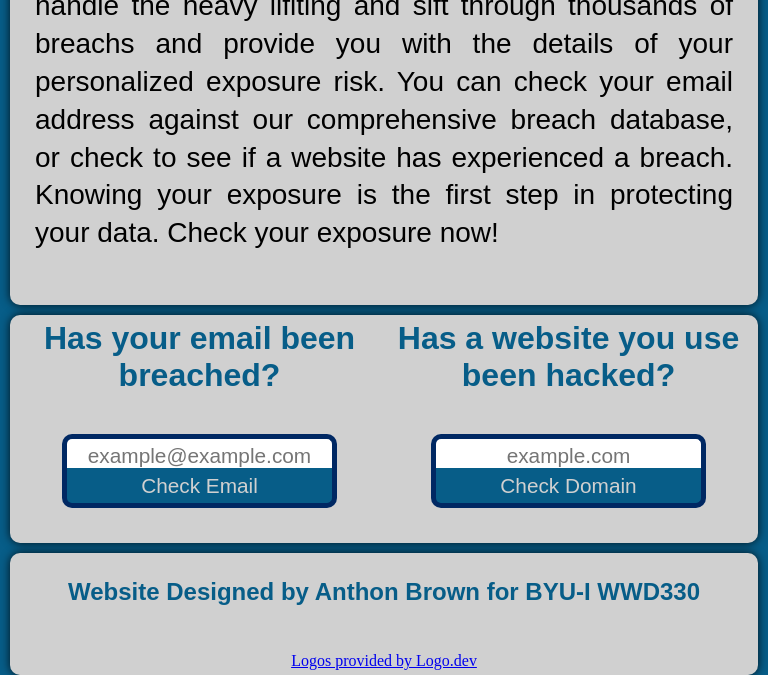
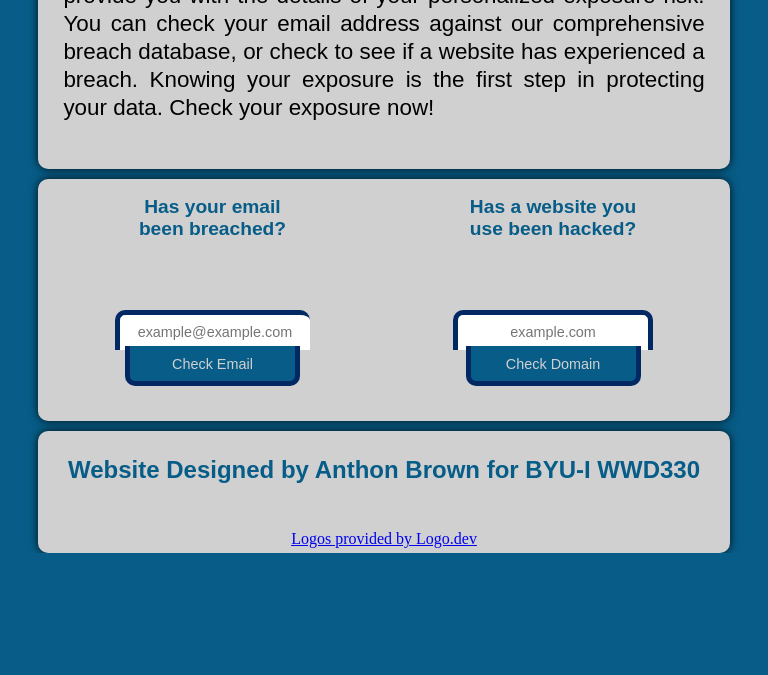
Before and after one commit to anthonb711/WDD330-Final-Project, a website built with Vite: page src/index.html in a window 768 px wide. Shown: the part 553-1228 px from the top of the page. After the commit the page ends 1106 px from the top, so only its background shows below. Built offline with nearby package versions, Linux system fonts and the light colour scheme.

Commit message:
this is resized for netify

```diff
--- a/src/css/base.css
+++ b/src/css/base.css
@@ -1,13 +1,9 @@
 :root {
   --font-body: Arial, Helvetica, sans-serif;
   --font-headline: Haettenschweiler, "Arial Narrow Bold", sans-serif;
+
   /* colors */
-  --primary-color: rgb(7, 93, 136);;
-  --secondary-color: #525b0f;
-  --tertiary-color: #3178a5;
-  --light-grey: #d0d0d0;
-  --dark-grey: #303030;
-  --red: red;
+  --primary-color: rgb(7, 93, 136);
 
   /* sizes */
   --font-base: 18px;
@@ -42,6 +38,7 @@ header {
 .hero {
   margin-top: 20px;
   text-align: center;
+
 }
 img {
   max-width: 100%;
@@ -53,7 +50,6 @@ img {
   display: flex;
   width: 75%;
   height: 10vh;
-
 }
 
 li {
@@ -64,7 +60,7 @@ li {
   text-decoration: none;
   padding-top: 15px;
   color:#d0d0d0;
-  font-size: 1.75em;
+  font-size: 1.25em;
 }
 
 #navList {
@@ -87,7 +83,7 @@ li {
 .section {
   box-shadow: 0 0 10px rgba(0, 0, 0, 0.819);
   border-radius: 10px;
-  max-width: 1500px;
+  max-width: 90vw;
   padding: 5px;
   margin: 10px;
   text-align: center;
@@ -111,7 +107,6 @@ strong{
 }
 
 #email-email-form {
-  border-right: 3px var(--primary-color) solid;
   grid-column: 1;
   grid-row: 1;
 }
@@ -165,20 +160,17 @@ button:hover {
   grid-row: 1;
 }
 
-#email-email-form {
-  display: grid;
-
-}
-
 #emailFormLabel {
     grid-column: 1;
       grid-row: 1 ;
+
 }
 
 #email-input {
   grid-column-start: 1;
     grid-row-start: 3;
   margin-top: 20px;
+  border-right:none;
 }
 
 #email-button {
@@ -223,11 +215,6 @@ button:hover {
 #email-button {
   grid-column: 1;
   grid-row: 3;
-}
-
-hr {
-  display: block;
-  margin: 30px ;
 }
 
 .description {
--- a/src/css/medium.css
+++ b/src/css/medium.css
@@ -1,4 +1,4 @@
-@media (min-width: 899px) and (max-width: 1199px) {
+@media (min-width: 801px) and (max-width: 1199px) {
   input,
   button {
     border: 0.25em rgb(0, 40, 99) solid;
@@ -68,4 +68,8 @@
     margin-top: 20px;
     padding: 10px;
   }
+
+        #email-sec {
+          border-right: none;
+        }
 }
--- /dev/null
+++ b/src/css/small.css
@@ -0,0 +1,43 @@
+@media (min-width: 500px) and (max-width: 800px) {
+  .section {
+    max-width: 90vw;
+  }
+
+  #intro-text {
+    font-size: 1.40em;
+    line-height: 1.25em;
+  }
+  #navList a {
+    font-size: 1.25em;
+  }
+
+  #email-sec {
+    border-right: none;
+  }
+.main-span {
+  display: inline-flex;
+  text-align: center;
+  font-size: .60em;
+  max-width: 175px;
+}
+
+input, button {
+  min-width: 175px;
+  font-size: .45em;
+
+}
+
+#email-email-form {
+
+}
+
+#emailFormLabel {
+
+}
+#email-input {
+
+}
+
+
+
+}
--- a/src/index.html
+++ b/src/index.html
@@ -7,6 +7,7 @@
     <link rel="stylesheet" href="/css/base.css" />
     <link rel="stylesheet" href="/css/large.css" />
     <link rel="stylesheet" href="/css/medium.css" />
+    <link rel="stylesheet" href="/css/small.css" />
   </head>
   <body>
     <script src="/js/index.js" type="module"></script>
@@ -18,7 +19,7 @@
           <div class="form-div">
             <form name="getEmailForm" id="getEmailForm">
               <label class="input">
-                <span>Has your email been breached?</span>
+                <span class="main-span">Has your email been breached?</span>
                 <input
                   id="email-input"
                   type="email"
@@ -35,7 +36,7 @@
             </form>
             <form name="getDomainForm" id="getDomainForm">
               <label class="input">
-                <span>Has a website you use been hacked?</span>
+                <span class="main-span">Has a website you use been hacked?</span>
                 <input
                   id="domain-input"
                   type="domain"
```
Also changed, not shown: src/emailBreachSummary/index.html (+3 -3 lines).
